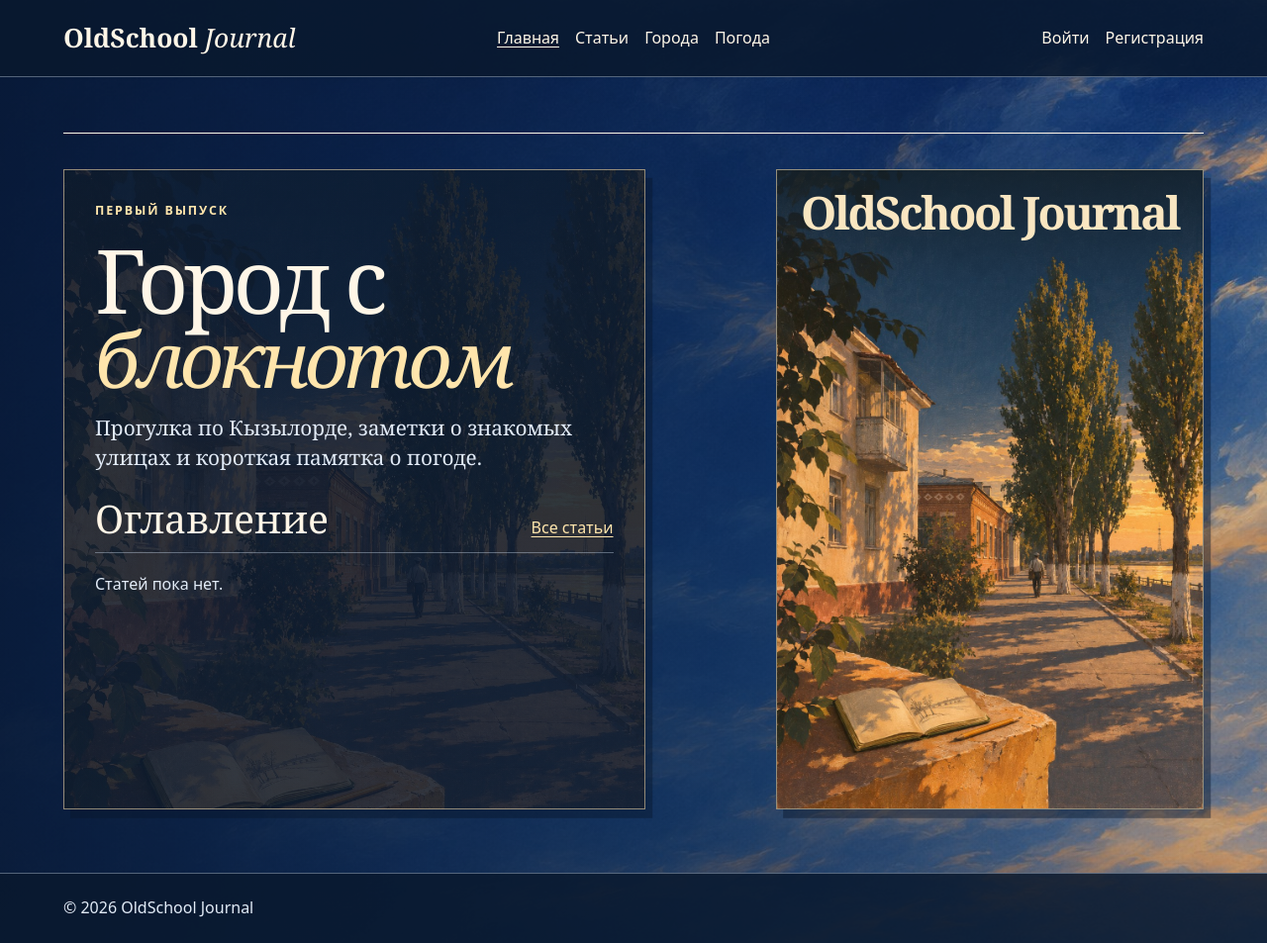
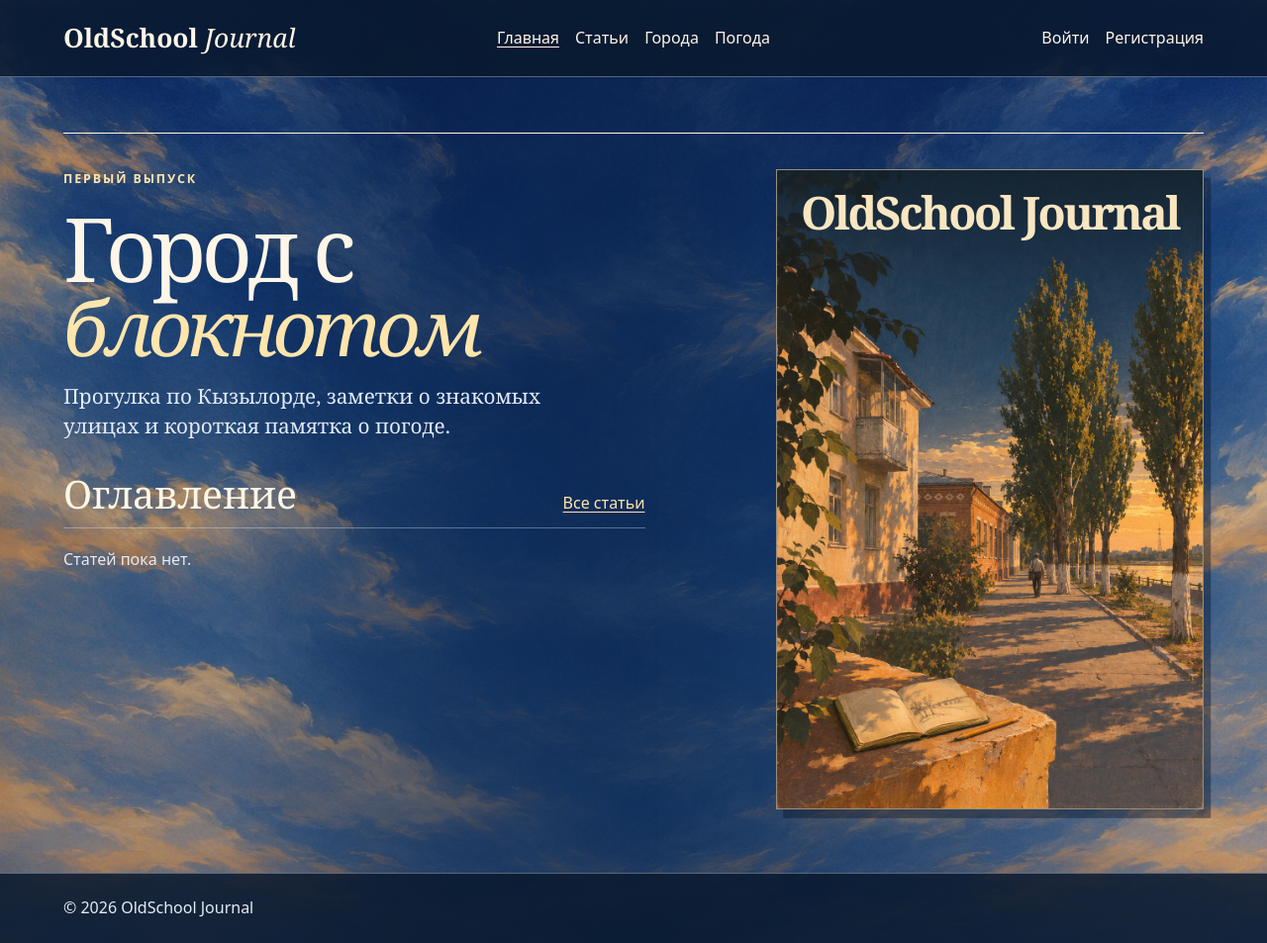
Before and after one commit to Stolank/blog, a Django app: page / in a window 1280 px wide. Shown: the whole page at 99% size. Run offline with Django 5.2, Linux system fonts and the light colour scheme; data that the repository does not hold is empty.

Commit message:
Show open sky on both sides of the first issue

```diff
--- a/django_blog/static/journal.css
+++ b/django_blog/static/journal.css
@@ -59,6 +59,8 @@ p { margin: 0 0 1rem; overflow-wrap: anywhere; }
     --green: #ffe5ac;
     --muted: #e2ebf7;
     --border: rgb(220 235 255 / .36);
+    position: relative;
+    isolation: isolate;
     color: var(--ink);
     background-color: #12294b;
     background-image:
@@ -67,31 +69,29 @@ p { margin: 0 0 1rem; overflow-wrap: anywhere; }
     background-position: center;
     background-size: cover;
 }
+.issue-page::before {
+    content: "";
+    position: absolute;
+    z-index: -1;
+    inset: 0 48% 0 0;
+    background:
+        linear-gradient(rgb(9 28 57 / .29), rgb(9 28 57 / .29)),
+        url("journal/issue-sky.jpg") right center / cover no-repeat;
+    mask-image: linear-gradient(to right, transparent, black 65%);
+    transform: scaleX(-1);
+    pointer-events: none;
+}
 .issue-page :is(.site-header, .site-footer, .skip-link) { background-color: rgb(9 24 46 / .84); }
 .journal-issue {
-    --issue-frame: rgb(255 230 181 / .54);
-    --issue-shadow: .45rem .55rem 0 rgb(8 23 43 / .43);
-    --sheet-padding: clamp(1rem, 2.5vw, 2rem);
     display: grid;
     grid-template-columns: minmax(0, 1fr) minmax(0, .83fr);
     grid-template-rows: auto 1fr;
     column-gap: clamp(2rem, 6vw, 5.25rem);
-    row-gap: 1.55rem;
+    row-gap: 2rem;
     border-top: 1px solid var(--ink);
     padding-top: clamp(1.1rem, 3vw, 2.25rem);
 }
-.journal-issue::before {
-    content: "";
-    grid-column: 1;
-    grid-row: 1 / span 2;
-    border: 1px solid var(--issue-frame);
-    background:
-        linear-gradient(rgb(10 26 49 / .86), rgb(10 26 49 / .83)),
-        url("journal/city-with-notebook.jpg") center 58% / cover;
-    box-shadow: var(--issue-shadow);
-}
-.issue-intro, .issue-contents { position: relative; padding-inline: var(--sheet-padding); }
-.issue-intro { grid-column: 1; grid-row: 1; padding-top: var(--sheet-padding); }
+.issue-intro { grid-column: 1; grid-row: 1; }
 .issue-edition {
     color: var(--green);
     font-size: .78rem;
@@ -126,9 +126,9 @@ p { margin: 0 0 1rem; overflow-wrap: anywhere; }
     justify-self: end;
     width: min(100%, 27rem);
     margin: 0;
-    border: 1px solid var(--issue-frame);
+    border: 1px solid rgb(255 230 181 / .54);
     background: #192a38;
-    box-shadow: var(--issue-shadow);
+    box-shadow: .45rem .55rem 0 rgb(8 23 43 / .43);
 }
 .issue-cover img { display: block; width: 100%; height: auto; }
 .issue-cover figcaption {
@@ -141,7 +141,7 @@ p { margin: 0 0 1rem; overflow-wrap: anywhere; }
     letter-spacing: -.055em;
     text-align: center;
 }
-.issue-contents { grid-column: 1; grid-row: 2; align-self: start; padding-bottom: var(--sheet-padding); }
+.issue-contents { grid-column: 1; grid-row: 2; align-self: start; }
 .issue-contents-heading {
     display: flex;
     flex-wrap: wrap;
@@ -202,17 +202,6 @@ tbody tr:last-child > * { border-bottom: 0; }
     .issue-contents .article-teaser { grid-template-columns: minmax(0, 1fr); gap: .3rem; }
 }
 
-@media (max-width: 48rem) {
-    .journal-issue { grid-template-columns: minmax(0, 1fr); grid-template-rows: auto; gap: 1.4rem; }
-    .journal-issue::before { grid-row: 1; }
-    .issue-intro { padding-bottom: var(--sheet-padding); }
-    .issue-cover, .issue-contents { grid-column: 1; grid-row: auto; }
-    .issue-contents { padding: 0; }
-    .issue-jump { display: inline-flex; align-items: center; min-height: 2.75rem; margin-top: .45rem; }
-    .issue-cover { justify-self: start; width: min(100%, 21rem); }
-    .issue-cover figcaption { font-size: clamp(1.7rem, 8vw, 2.8rem); }
-}
-
 @media (max-width: 39rem) {
     .issue-page {
         background-image:
@@ -222,8 +211,14 @@ tbody tr:last-child > * { border-bottom: 0; }
         background-size: cover, auto 51rem;
         background-repeat: no-repeat;
     }
+    .issue-page::before { content: none; }
     .container { width: calc(100% - 2rem); }
     .header-row { grid-template-columns: minmax(0, 1fr); padding-block: .7rem; }
     .account-nav { justify-content: start; }
+    .journal-issue { grid-template-columns: minmax(0, 1fr); grid-template-rows: auto; gap: 1.4rem; }
+    .issue-intro, .issue-cover, .issue-contents { grid-column: 1; grid-row: auto; }
+    .issue-jump { display: inline-flex; align-items: center; min-height: 2.75rem; margin-top: .45rem; }
+    .issue-cover { justify-self: start; width: min(100%, 21rem); }
+    .issue-cover figcaption { font-size: clamp(1.7rem, 8vw, 2.8rem); }
     .article-teaser { grid-template-columns: minmax(0, 1fr); gap: .35rem; }
 }
```
Also changed, not shown: docs/FIRST-ISSUE.md (+1 -1 lines).
